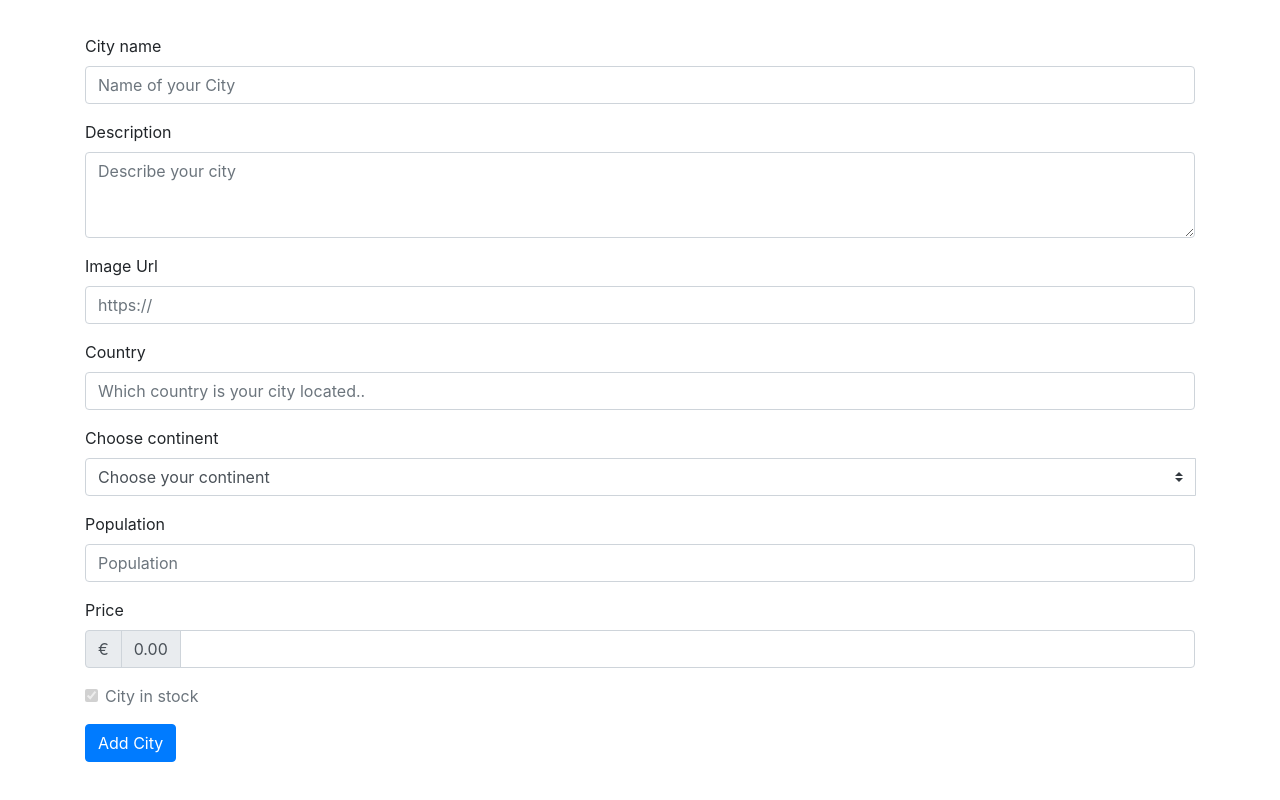
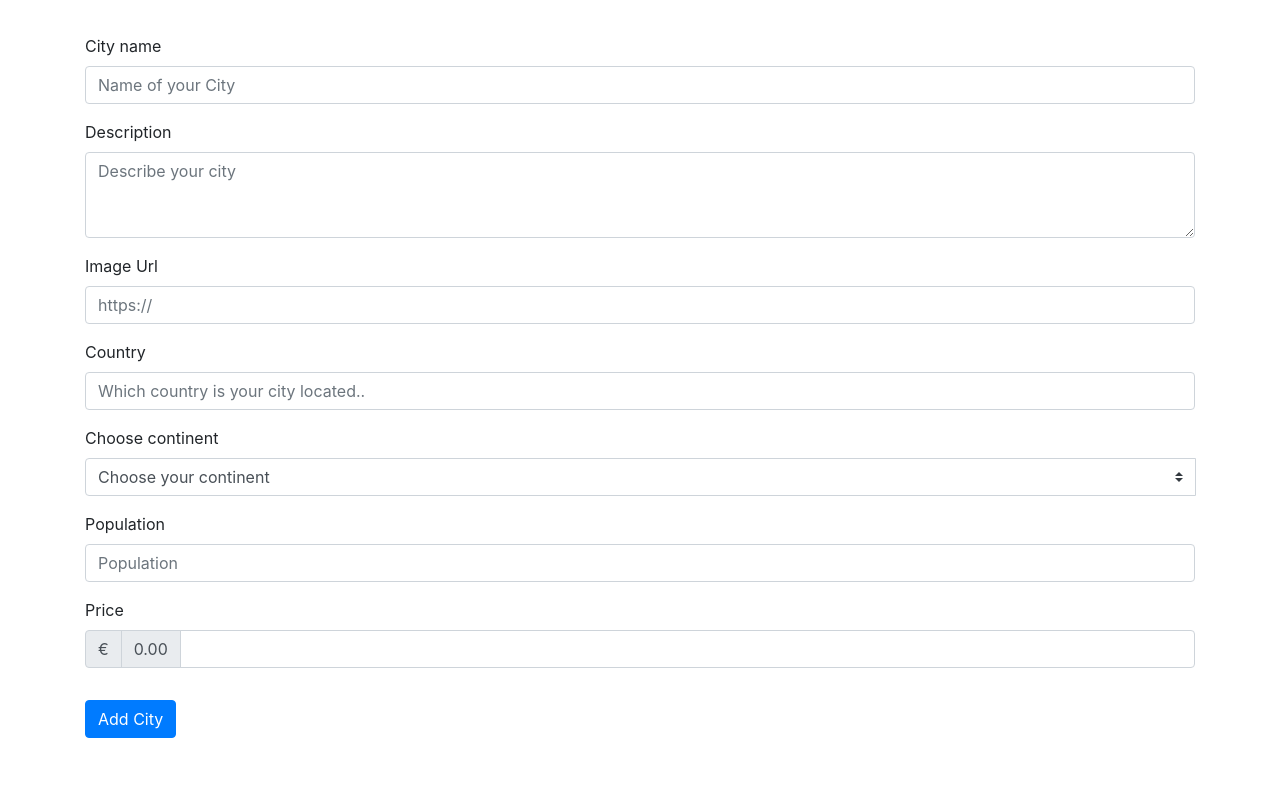
Before and after one commit to GoksenCodes/be-a-mayor-client, a React (Create React App) app: page /addacity in a window 1280 px wide. Shown: the part 332-1132 px from the top of the page. Built offline with nearby package versions, Linux system fonts and the light colour scheme; no server answers.

Commit message:
removed instock on form, add EUROASIA as continent

```diff
--- a/src/pages/AddACity/index.js
+++ b/src/pages/AddACity/index.js
@@ -17,7 +17,6 @@ export default function AddACity() {
   const [description, setDescription] = useState("");
   const [population, setPopulation] = useState("");
   const [price, setPrice] = useState("");
-  const [inStock, setInstock] = useState(true);
 
   function submitAddACity(event) {
     event.preventDefault();
@@ -30,8 +29,7 @@ export default function AddACity() {
         continent,
         description,
         population,
-        price,
-        inStock
+        price
       )
     );
   }
@@ -93,6 +91,7 @@ export default function AddACity() {
               <option value="5">Africa</option>
               <option value="6">Asia</option>
               <option value="7">Australia</option>
+              <option value="8">EuroAsia</option>
             </select>
             <div className="input-group-append"></div>
           </div>
@@ -125,21 +124,6 @@ export default function AddACity() {
           />
         </div>
 
-        <div className="form-check">
-          <input
-            type="checkbox"
-            className="form-check-input"
-            id="exampleCheck1"
-            checked
-            disabled
-            value={inStock}
-            onChange={setInstock}
-          />
-          <label className="form-check-label" htmlFor="exampleCheck1">
-            City in stock
-          </label>
-        </div>
-
         <Button className="mt-3 mb-5" type="submit" onClick={submitAddACity}>
           Add City
         </Button>
--- a/src/store/user/actions.js
+++ b/src/store/user/actions.js
@@ -135,17 +135,6 @@ export const addCity = (
 
     // console.log(token);
 
-    console.log(
-      name,
-      description,
-      country,
-      continent,
-      imageUrl,
-      population,
-      price,
-      inStock
-    );
-
     const response = await axios.post(
       `${apiUrl}/city`,
       {
@@ -156,7 +145,7 @@ export const addCity = (
         imageUrl,
         population,
         price,
-        inStock,
+        inStock: true,
         userId: id,
       },
       {
```
